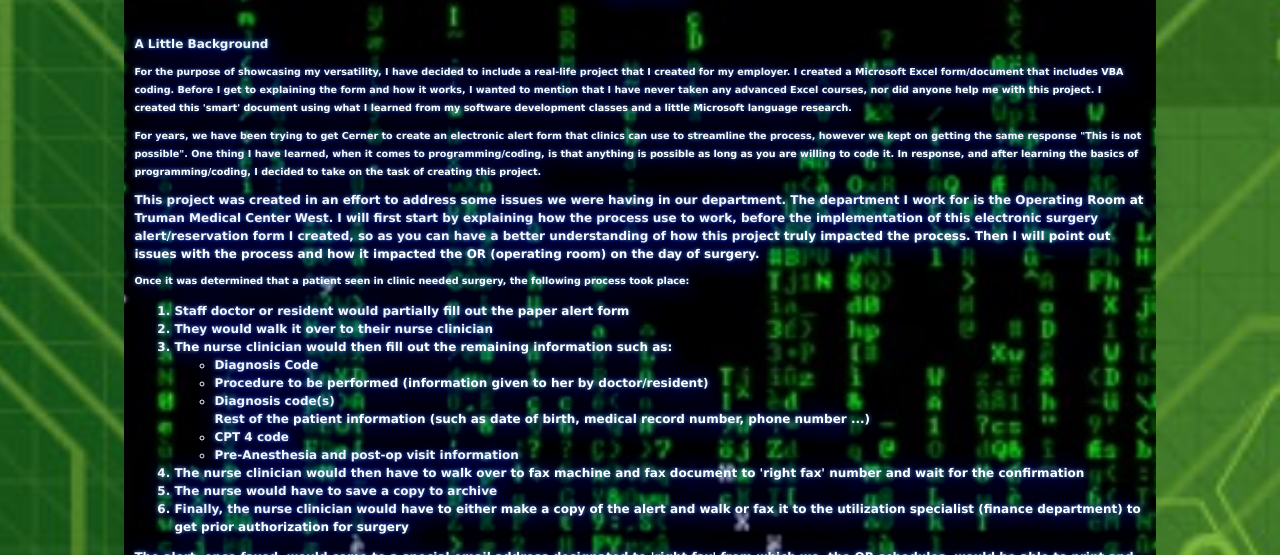
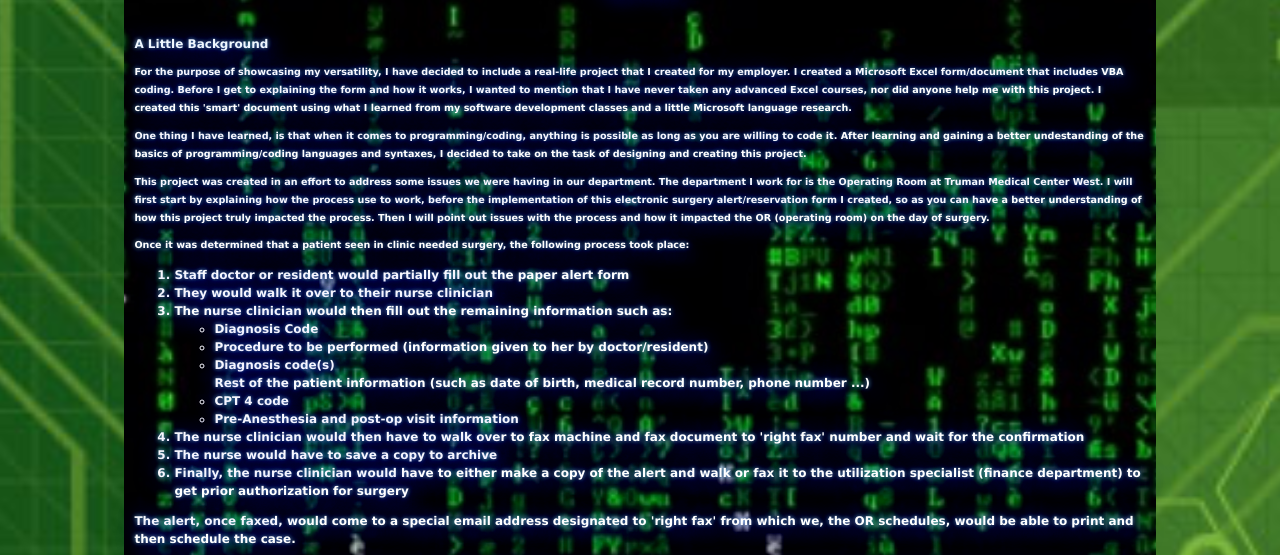
Before and after one commit to csharkey83/softwareportfolio, a plain HTML site: page excelvba.html in a window 1280 px wide. Shown: the part 210-765 px from the top of the page. Drawn offline with Linux system fonts and the light colour scheme.

Commit message:
Updated vba html
updated body comments

```diff
--- a/excelvba.html
+++ b/excelvba.html
@@ -73,13 +73,13 @@ function snav_close() {
 			that includes VBA coding.  Before I get to explaining the form and how it works, I wanted to mention that I have never taken any advanced Excel courses, nor did anyone help
 			me with this project.  I created this 'smart' document using what I learned from my software development classes and a little Microsoft language research.
 			</p>
+
 			<p>
+			One thing I have learned, is that when it comes to programming/coding, anything is possible as long as you are
+			willing to code it. After learning and gaining a better undestanding of the basics of programming/coding languages and syntaxes,
+			I decided to take on the task of designing and creating this project.
+			</p>
 			<p>
-			For years, we have been trying to get Cerner to create an electronic alert form that clinics can use to streamline the process, however we kept on getting
-			the same response "This is not possible".  One thing I have learned, when it comes to programming/coding, is that anything is possible as long as you are
-			willing to code it. In response, and after learning the basics of programming/coding, I decided to take on the task of creating this project.
-			</p>
-
 			This project was created in an effort to address some issues we were having in our department. The department I work for is the Operating Room at Truman Medical Center West.
 			I will first start by explaining how the process use to work, before the implementation of this electronic surgery alert/reservation form I created,
 			so as you can have a better understanding of how this project truly impacted the process.  Then I will point out issues with the process and how it impacted the OR (operating room) on the day of surgery.
```
